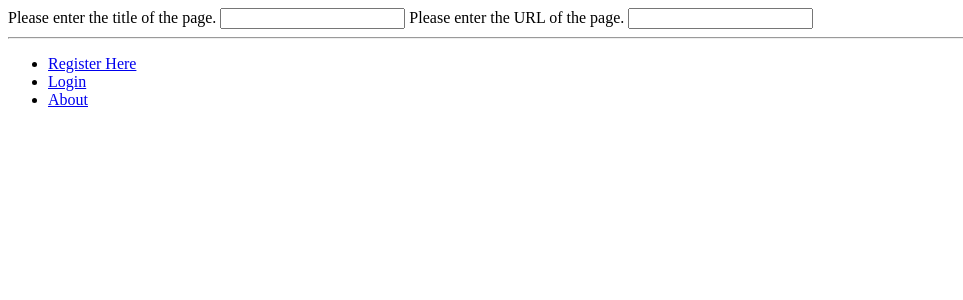
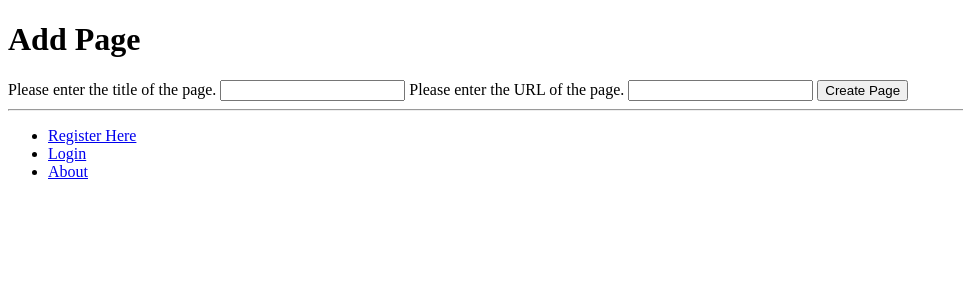
Before and after one commit to FlickyG/poe-client, a Django app: page /rango/category/1/add_page/ in a window 1280 px wide. Shown: the top 300 px of the page, without its empty margins (0-963 px from the left). Run offline with Django 3.2, Linux system fonts and the light colour scheme; data that the repository does not hold is empty.

Commit message:
work in progress

```diff
--- a/poetools_project/rango/urls.py
+++ b/poetools_project/rango/urls.py
@@ -6,6 +6,7 @@ urlpatterns = [
     url(r'^about/$', views.about, name='about'),
     url(r'^category/(?P<category_name_slug>[\w\-]+)/add_page/$', views.add_page, name='add_page'), # end of section 8
     url(r'^add_category/$', views.add_category, name='add_category'), # NEW MAPPING!
+    url(r'^add_page/$', views.add_page, name='add_page'), # NEW MAPPING!
     url(r'^category/(?P<category_name_slug>[\w\-]+)/$', views.category, name='category'),  # section 7.3,
     url(r'^register/$', views.register, name='register'), # section 9
     url(r'^login/$', views.user_login, name='login'), # section 9
--- a/poetools_project/rango/views.py
+++ b/poetools_project/rango/views.py
@@ -21,7 +21,7 @@ def index(request):
     # Order the categories by no. likes in descending order.
     # Retrieve the top 5 only - or all if less than 5.
     # Place the list in our context_dict dictionary which will be passed to the template engine.
-    category_list = Category.objects.order_by('-likes')[:5]
+    category_list = Category.objects.order_by('-likes')
     context_dict = {'categories': category_list}
 
     # Render the response and send it back!
@@ -98,6 +98,7 @@ def add_page(request, category_name_slug):
     try:
         cat = Category.objects.get(slug=category_name_slug)
     except Category.DoesNotExist:
+        print("no catagory slug")
         cat = None
 
     if request.method == 'POST':
--- a/poetools_project/templates/rango/add_category.html
+++ b/poetools_project/templates/rango/add_category.html
@@ -6,6 +6,8 @@
 {% block title %}{{ category_name }}{% endblock %}
 
 {% block body_block %}
+	<form id="category_form" method="post" action="/rango/add_category/">
+	{% csrf_token %}
     {% for hidden in form.hidden_fields %}
         {{ hidden }}
     {% endfor %}
@@ -15,4 +17,5 @@
         {{ field.help_text }}
         {{ field }}
     {% endfor %}
+	<input type="submit" name="submit" value="Create Category" />
 {%endblock %}
--- a/poetools_project/templates/rango/add_page.html
+++ b/poetools_project/templates/rango/add_page.html
@@ -3,16 +3,20 @@
 
 {% load staticfiles %}
 
-{% block title %}{{ category_name }}{% endblock %}
-    {% block body_block %}
-    {% csrf_token %}
-    {% for hidden in form.hidden_fields %}
-        {{ hidden }}
-    {% endfor %}
+{% block title %}Add Page{% endblock %}
+
+{% block body_block %}
+    	<form id="page_form" method="post" action="/rango/add_page/">
+    	<h1>Add Page</h1>
+    	{% csrf_token %}
+    	{% for hidden in form.hidden_fields %}
+	        {{ hidden }}
+	    {% endfor %}
 
     {% for field in form.visible_fields %}
         {{ field.errors }}
         {{ field.help_text }}
         {{ field }}
     {% endfor %}
+    <input type="submit" name="submit" value="Create Page" />
 {% endblock %}
```
